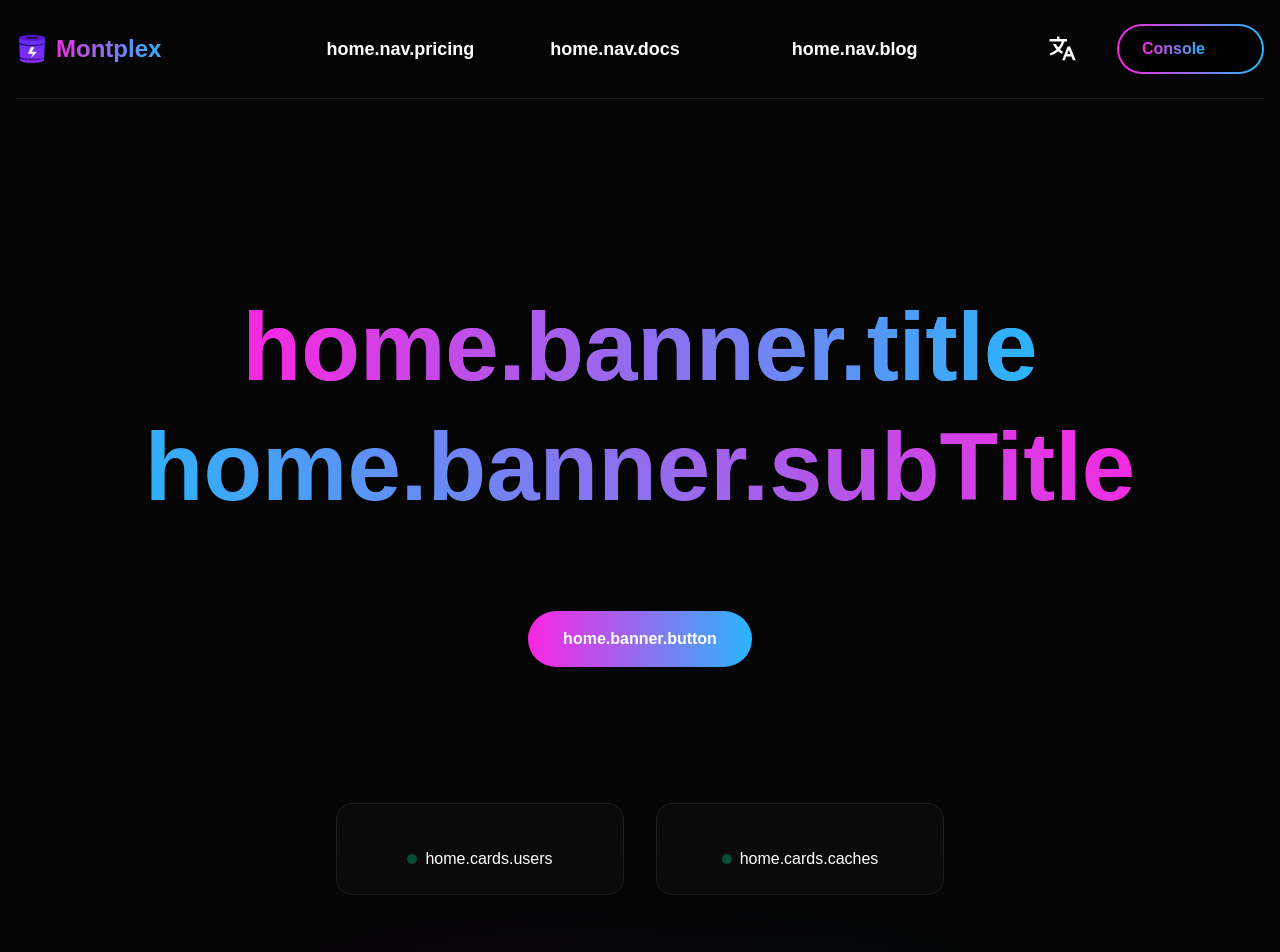
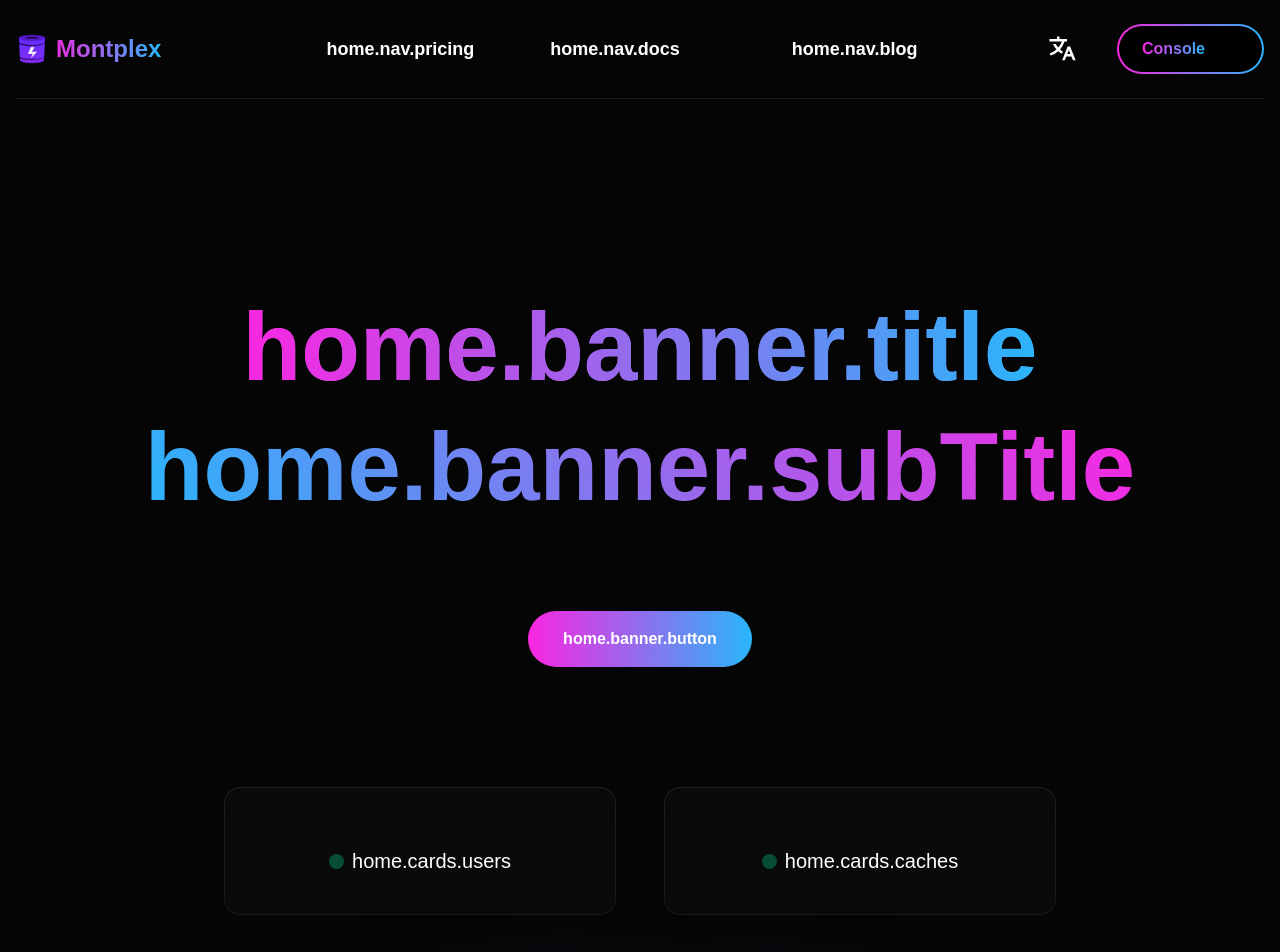
Before and after one commit to montplex/engula-web-client, a Vue app: page / in a window 1280 px wide. Shown: the top 952 px of the page. Built offline with nearby package versions, Linux system fonts and the light colour scheme; no server answers; a web font is replaced by a local one; what @highlightjs/vue-plugin, vue-web-terminal would draw is missing.

Commit message:
格式: 🎨 home-

```diff
--- a/src/components/Cache/CacheBases.vue
+++ b/src/components/Cache/CacheBases.vue
@@ -36,8 +36,7 @@
 		<div class="mt-6 sm:mt-10" v-if="store.filterList && store.filterList.length">
 			<div cy-id="redis-db-list" class="grid gap-6 sm:grid-cols-2 sm:gap-8">
 				<div
-					v-for="item in store.filterList"
-					:key="item.id"
+					v-for="item in store.filterList" :key="item.id"
 					class="flex flex-col rounded-lg border border-gray-200 shadow-sm"
 					:class="{ 'cursor-not-allowed': item.status == '-10' }"
 				>
--- a/src/components/Home/Count.vue
+++ b/src/components/Home/Count.vue
@@ -1,15 +1,17 @@
 <template>
-	<div class="container mx-auto px-8 max-w-2xl py-20">
-		<div class="grid grid-cols-2 gap-8">
+	<div class="container mx-auto px-8 max-w-4xl py-16">
+		<div class="grid grid-cols-2 gap-12">
 			<div class="count">
-				<p class="text-3xl">{{ store.usersNum.userNumber }}</p>
+				<p class="text-4xl font-semibold">{{ store.usersNum.userNumber }}</p>
 				<p class="title">
 					<span class="dbi1"></span>
 					{{ $t("home.cards.users") }}
 				</p>
 			</div>
 			<div class="count">
-				<p class="text-3xl">{{ store.usersNum.cacheServiceNumber }}</p>
+				<p class="text-4xl font-semibold">
+					{{ store.usersNum.cacheServiceNumber }}
+				</p>
 				<p class="title">
 					<span class="dbi1"></span>
 					{{ $t("home.cards.caches") }}
@@ -27,7 +29,7 @@ store.usersNumber();
 
 <style lang="scss" scoped>
 .count {
-	@apply py-6 text-center rounded-2xl;
+	@apply py-10 text-center rounded-2xl;
 	position: relative;
 	background: rgba(255, 255, 255, 0.02);
 	color: #fff;
@@ -39,21 +41,25 @@ store.usersNumber();
 		inset: 0px;
 		border-radius: inherit;
 		padding: 1px;
-		background: linear-gradient(rgba(255, 255, 255, 0.1), rgba(255, 255, 255, 0.07));
-		-webkit-mask: linear-gradient(black, black) content-box content-box, linear-gradient(black, black);
+		background: linear-gradient(
+			rgba(255, 255, 255, 0.1),
+			rgba(255, 255, 255, 0.07)
+		);
+		-webkit-mask: linear-gradient(black, black) content-box content-box,
+			linear-gradient(black, black);
 		-webkit-mask-composite: xor;
 	}
 
 	.title {
-		@apply mt-5 flex items-center justify-center text-base;
+		@apply mt-5 flex items-center justify-center text-xl;
 	}
 
 	.dbi1 {
 		margin-right: 0.5rem;
 		margin-left: calc(var(0.5rem) * -1);
 		display: inline-flex;
-		width: 10px;
-		height: 10px;
+		width: 15px;
+		height: 15px;
 		background-color: #00e9a3;
 		border-radius: 999px;
 		animation: 1s ease 0s infinite alternate none running online;
--- a/tsconfig.json
+++ b/tsconfig.json
@@ -6,7 +6,7 @@
 		"moduleResolution": "node",
 		// "allowJs": false,
 		// element 类型提示 element-plus/global
-		"types": ["vite/client"],
+		"types": ["vite/client", "element-plus/global"],
 		"strict": true /* Enable all strict type-checking options. */,
 		"jsx": "preserve",
 		"sourceMap": true,
```
